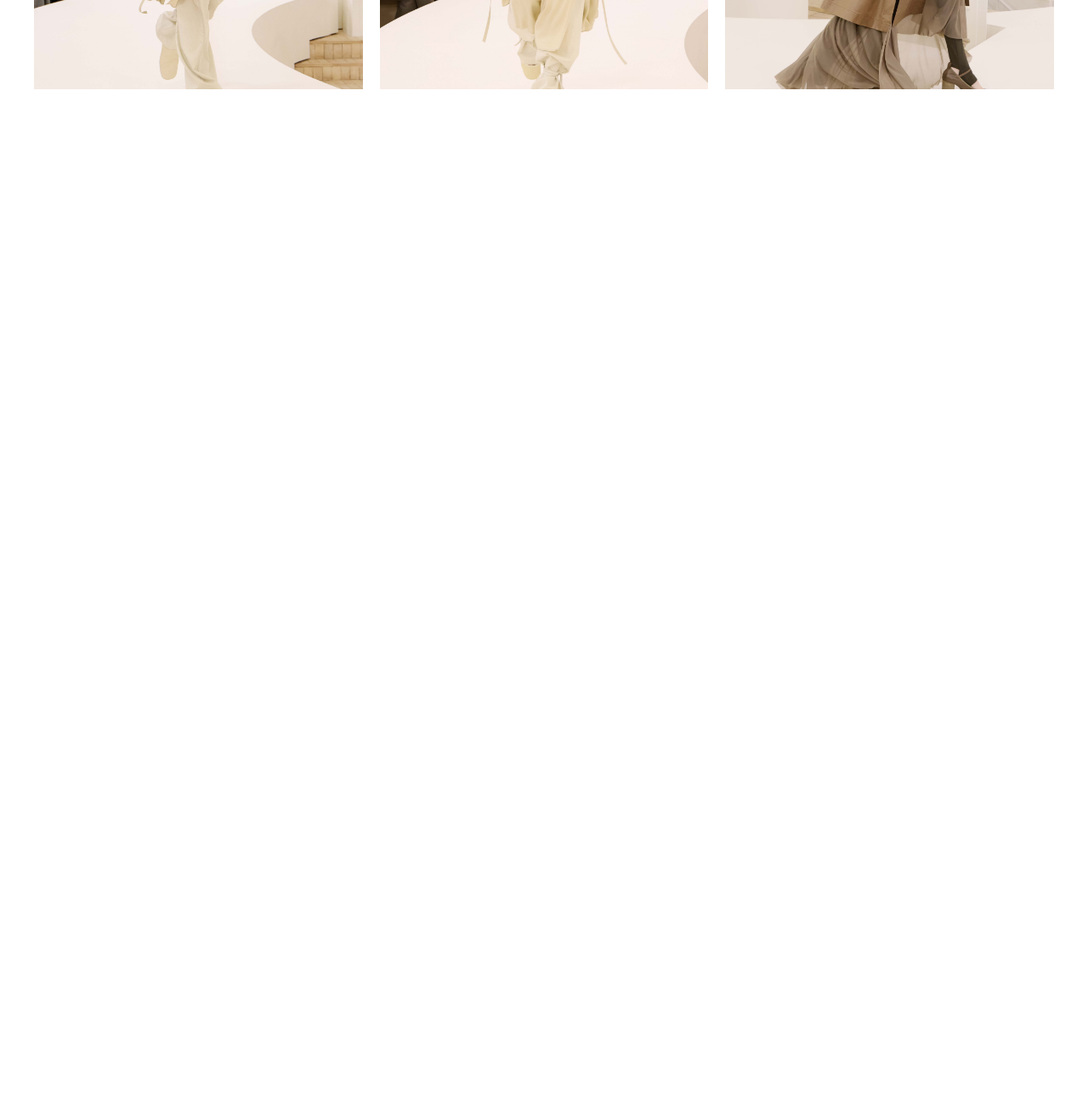
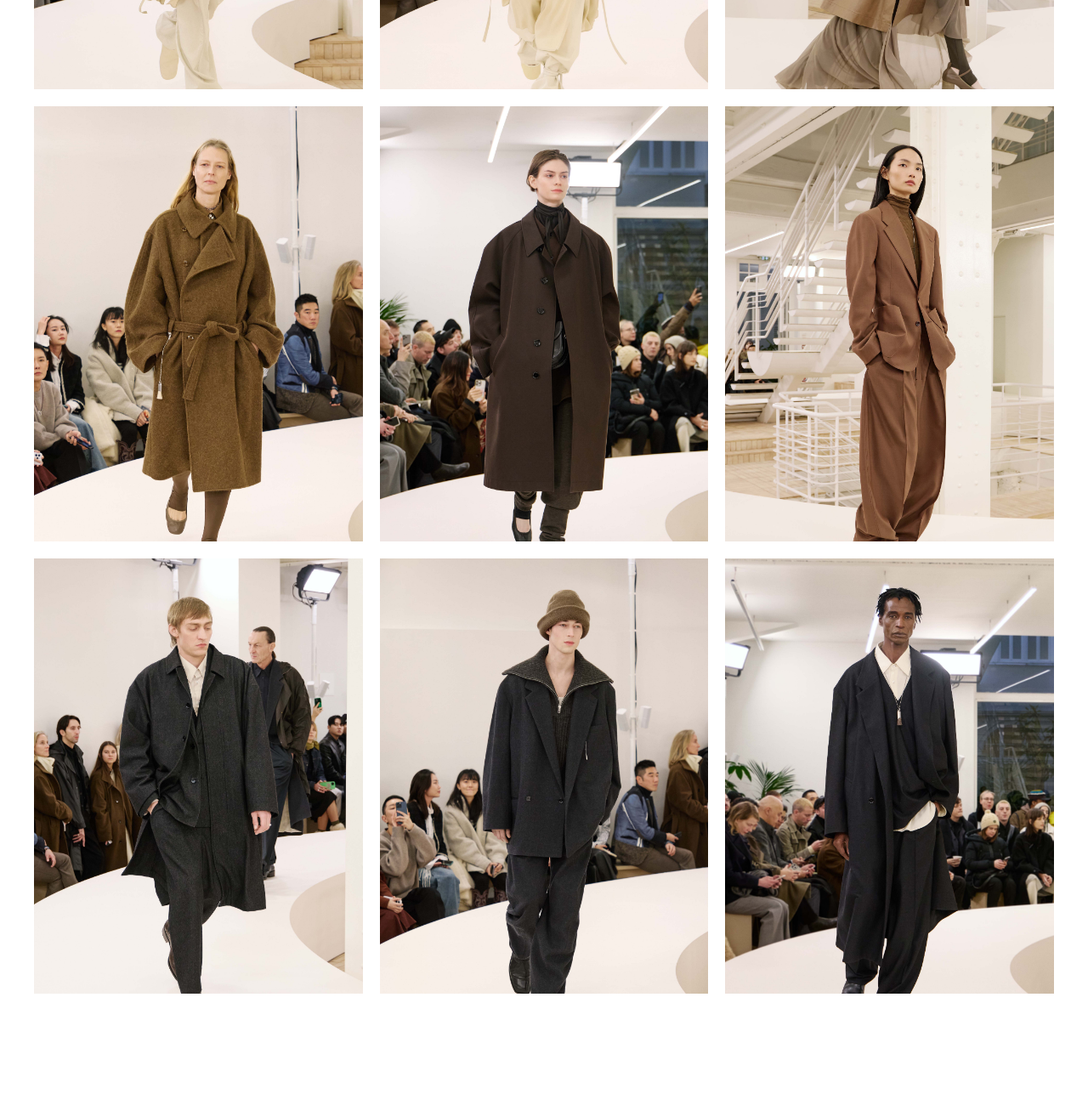
Before and after one commit to noey-na/lemaire, a plain HTML site: page index.html in a window 1280 px wide. Shown: the part 3800-5100 px from the top of the page at 85% size. Drawn offline with nearby package versions, Linux system fonts and the light colour scheme; a web font is replaced by a local one.

Commit message:
second commit

```diff
--- a/css/style.css
+++ b/css/style.css
@@ -358,11 +358,11 @@ body.bg {
 /* flex-wrap을 사용하는 경우 하단 여백도 gap으로 들어가면서 원하는 정렬이 나오지않음 */
 
 .sec_2 .collection_bottom .con1 {
-  background: url(/image/fw_01.jpg) no-repeat center top / cover;
+  background: url(../image/fw_01.jpg) no-repeat center top / cover;
 }
 
 .sec_2 .collection_bottom .con2 {
-  background: url(/image/fw_02.jpg) no-repeat center top / cover;
+  background: url(../image/fw_02.jpg) no-repeat center top / cover;
 }
 
 .sec_2 .collection_bottom .con3 {
@@ -370,33 +370,27 @@ body.bg {
 }
 
 .sec_2 .collection_bottom .con4 {
-  background: url(./lemaire_renewal/웹4_예제이미지/image/fw_04.jpg) no-repeat
-    center top / cover;
+  background: url(../image/fw_04.jpg) no-repeat center top / cover;
 }
 
 .sec_2 .collection_bottom .con5 {
-  background: url(./lemaire_renewal/웹4_예제이미지/image/fw_05.jpg) no-repeat
-    center top / cover;
+  background: url(../image/fw_05.jpg) no-repeat center top / cover;
 }
 
 .sec_2 .collection_bottom .con6 {
-  background: url(./lemaire_renewal/웹4_예제이미지/image/fw_06.jpg) no-repeat
-    center top / cover;
+  background: url(../image/fw_06.jpg) no-repeat center top / cover;
 }
 
 .sec_2 .collection_bottom .con7 {
-  background: url(./lemaire_renewal/웹4_예제이미지/image/fw_07.jpg) no-repeat
-    center top / cover;
+  background: url(../image/fw_07.jpg) no-repeat center top / cover;
 }
 
 .sec_2 .collection_bottom .con8 {
-  background: url(./lemaire_renewal/웹4_예제이미지/image/fw_08.jpg) no-repeat
-    center top / cover;
+  background: url(../image/fw_08.jpg) no-repeat center top / cover;
 }
 
 .sec_2 .collection_bottom .con9 {
-  background: url(./lemaire_renewal/웹4_예제이미지/image/fw_09.jpg) no-repeat
-    center top / cover;
+  background: url(../image/fw_09.jpg) no-repeat center top / cover;
 }
 
 /* -------------------------------------------------------- */
```
